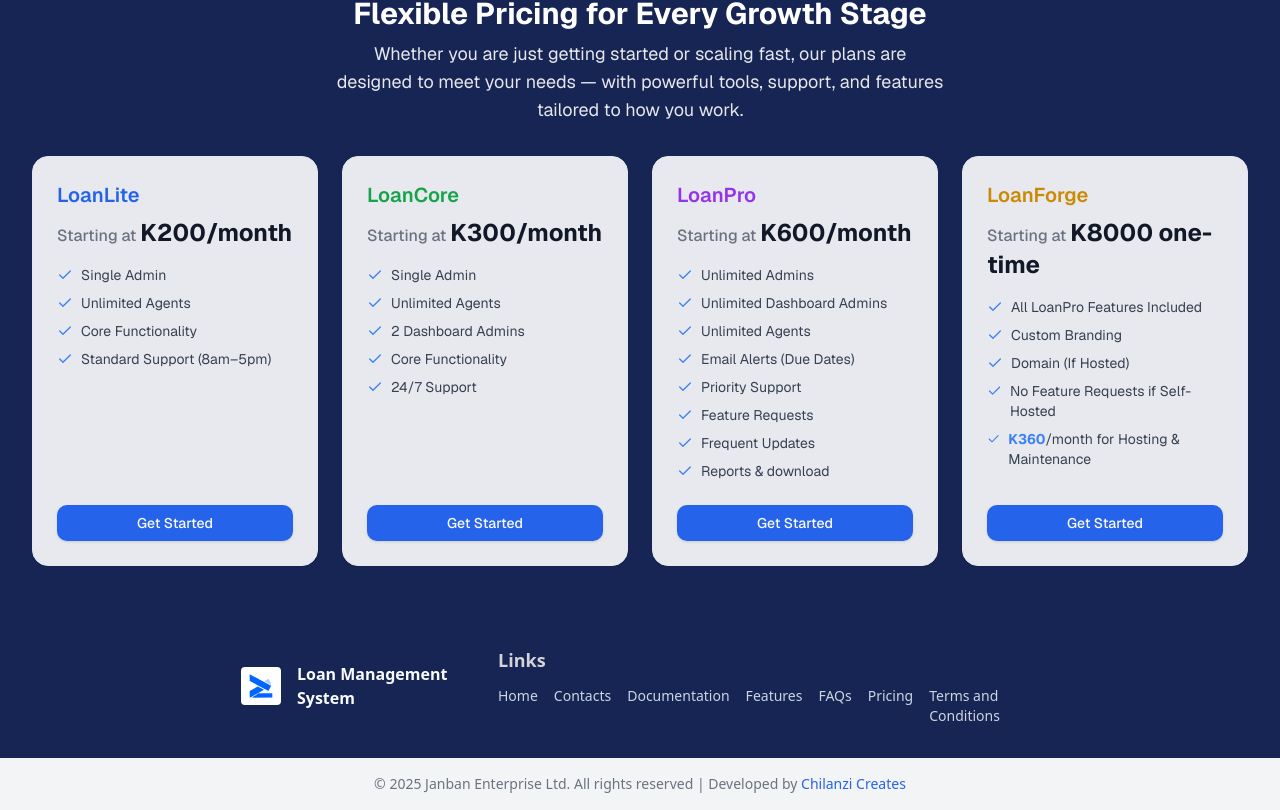
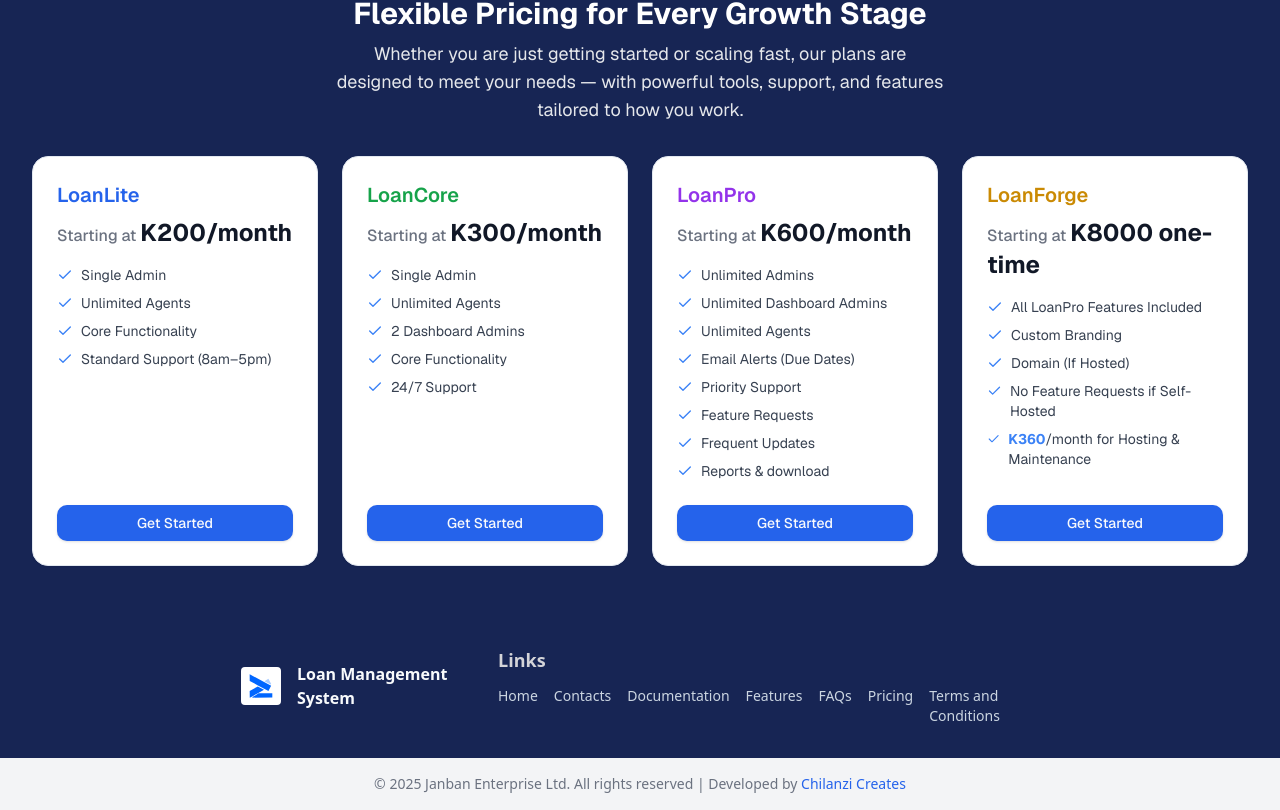
Before and after one commit to Janban-zm/loanlog_site, a Next.js app: page / in a window 1280 px wide. Shown: the part 2406-3216 px from the top of the page. Built offline with nearby package versions, Linux system fonts and the light colour scheme.

Commit message:
june 10th last tweak f the day

```diff
--- a/app/(site)/layout.tsx
+++ b/app/(site)/layout.tsx
@@ -37,7 +37,7 @@ export default function RootLayout({
   return (
     <html lang="en">
       <body
-        className={`${geistSans.variable} ${geistMono.variable} antialiased bg-[url('/bg2.svg')] bg-cover`}
+        className={`${geistSans.variable} ${geistMono.variable} antialiased bg-muted`}
       >
         <NavLinks links={linksData} logoSrc="/logo.svg" />
         {children}
--- a/components/home/pricing.tsx
+++ b/components/home/pricing.tsx
@@ -74,7 +74,7 @@ export function Pricing() {
       {pricingPlans.map((plan, index) => (
         <motion.div
           key={index}
-          className="border p-6 rounded-2xl shadow-sm bg-white/90 hover:shadow-lg transition-all flex flex-col justify-between h-full min-h-[400px] backdrop-blur"
+          className="border p-6 rounded-2xl shadow-sm bg-white hover:shadow-lg transition-all flex flex-col justify-between h-full min-h-[400px] backdrop-blur"
           initial={{ opacity: 0, y: 40 }}
           whileInView={{ opacity: 1, y: 0 }}
           viewport={{ once: true, amount: 0.2 }}
```
